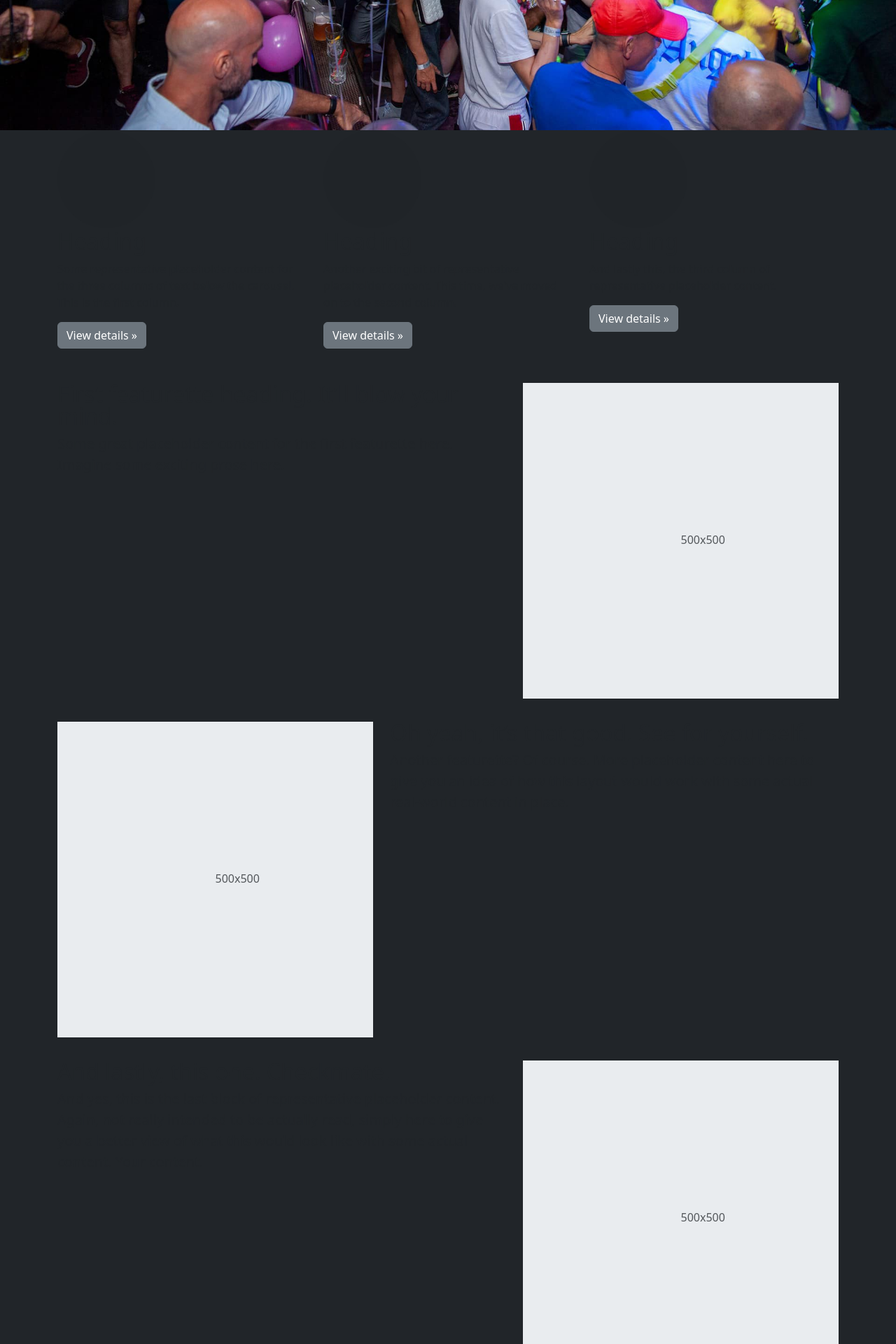
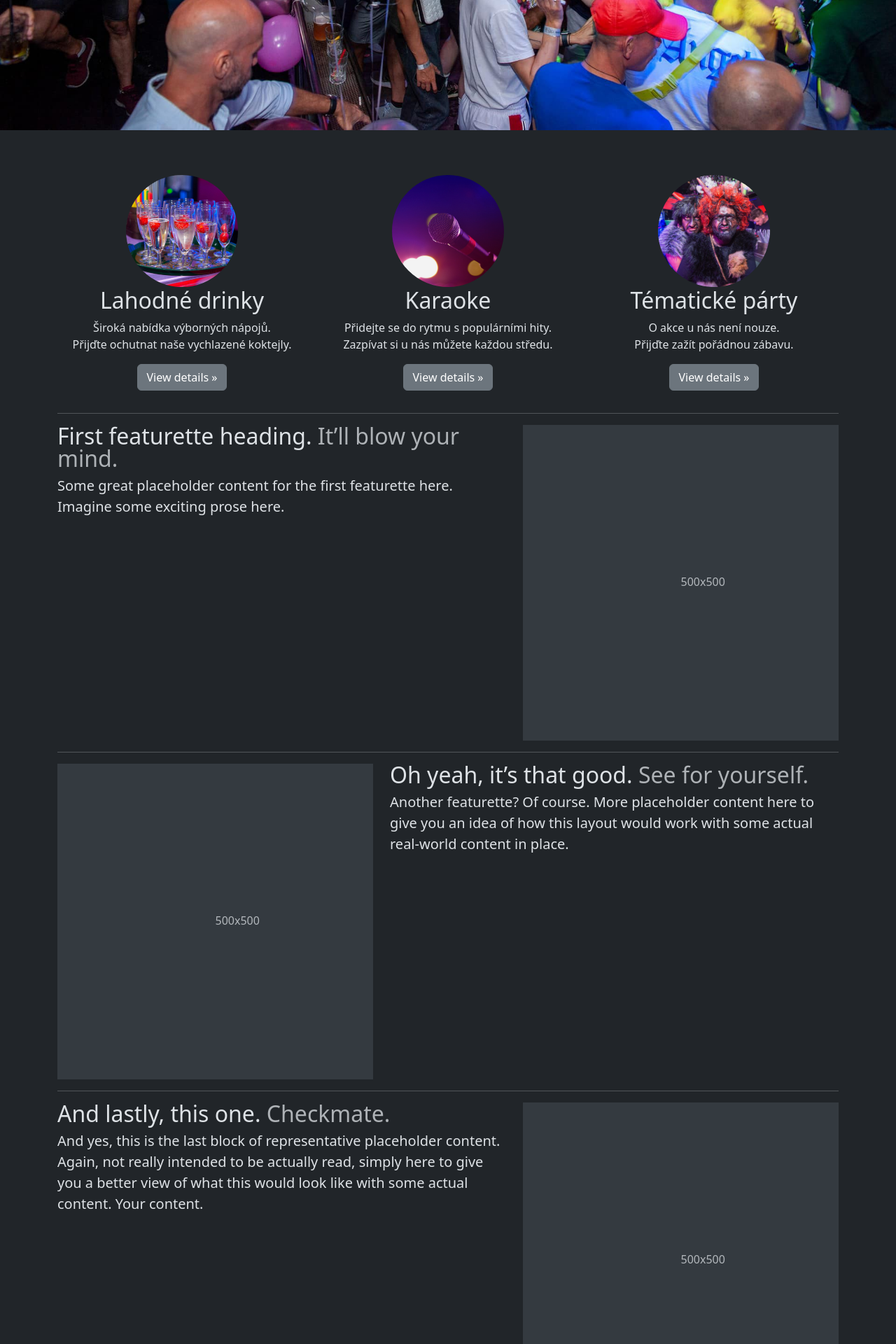
Before and after one commit to VojtaMi/terMIX, a Flask app: page / in a window 1280 px wide. Shown: the part 838-2758 px from the top of the page at 70% size. Run offline with Flask 3, Linux system fonts and the light colour scheme.

Commit message:
features added

```diff
--- a/static/css/styles.css
+++ b/static/css/styles.css
@@ -72,3 +72,10 @@
         font-size: 0.625rem;
     }
 }
+
+.rounded-circle {
+    border-radius: 50%;
+    width: 160px;
+    height: 160px;
+    object-fit: cover; /* Ensures the image covers the container while maintaining its aspect ratio */
+}
--- a/templates/base.html
+++ b/templates/base.html
@@ -1,5 +1,5 @@
 <!DOCTYPE html>
-<html lang="en">
+<html lang="en" data-bs-theme="dark">
 <head>
     <meta charset="UTF-8">
     <title>{% block title %}{% endblock %}</title>
--- a/templates/index.html
+++ b/templates/index.html
@@ -3,7 +3,7 @@
 {% block content %}
 
 <!--poster image-->
-<div id="poster">
+<div id="poster" class="mb-5">
     <img src="static/assets/img/poster.jpg" class="d-block w-100" alt="Bar">
     <div class="carousel-caption">
         <h1>Club Termix</h1>
@@ -11,26 +11,25 @@
     </div>
 </div>
 
-<div class="container marketing">
-
+<div class="container marketing pt-3">
     <!-- Three columns of text below the carousel -->
     <div class="row">
-      <div class="col-lg-4">
-        <svg class="bd-placeholder-img rounded-circle" width="140" height="140" xmlns="http://www.w3.org/2000/svg" role="img" aria-label="Placeholder" preserveAspectRatio="xMidYMid slice" focusable="false"><title>Placeholder</title><rect width="100%" height="100%" fill="var(--bs-secondary-color)"></rect></svg>
-        <h2 class="fw-normal">Heading</h2>
-        <p>Some representative placeholder content for the three columns of text below the carousel. This is the first column.</p>
+      <div class="col-lg-4 d-flex flex-column align-items-center text-center">
+        <img src="static/assets/img/drinks.jpg" alt="glasses with drinks" class="rounded-circle" width="140" height="140">
+        <h2 class="fw-normal">Lahodné drinky</h2>
+        <p>Široká nabídka výborných nápojů. <br>Přijďte ochutnat naše vychlazené koktejly.</p>
         <p><a class="btn btn-secondary" href="#">View details »</a></p>
       </div><!-- /.col-lg-4 -->
-      <div class="col-lg-4">
-        <svg class="bd-placeholder-img rounded-circle" width="140" height="140" xmlns="http://www.w3.org/2000/svg" role="img" aria-label="Placeholder" preserveAspectRatio="xMidYMid slice" focusable="false"><title>Placeholder</title><rect width="100%" height="100%" fill="var(--bs-secondary-color)"></rect></svg>
-        <h2 class="fw-normal">Heading</h2>
-        <p>Another exciting bit of representative placeholder content. This time, we've moved on to the second column.</p>
+       <div class="col-lg-4 d-flex flex-column align-items-center text-center">
+        <img src="static/assets/img/karaoke.jpg" alt="microphone" class="rounded-circle" width="140" height="140">
+        <h2 class="fw-normal">Karaoke</h2>
+        <p>Přidejte se do rytmu s populárními hity. <br> Zazpívat si u nás můžete každou středu.</p>
         <p><a class="btn btn-secondary" href="#">View details »</a></p>
       </div><!-- /.col-lg-4 -->
-      <div class="col-lg-4">
-        <svg class="bd-placeholder-img rounded-circle" width="140" height="140" xmlns="http://www.w3.org/2000/svg" role="img" aria-label="Placeholder" preserveAspectRatio="xMidYMid slice" focusable="false"><title>Placeholder</title><rect width="100%" height="100%" fill="var(--bs-secondary-color)"></rect></svg>
-        <h2 class="fw-normal">Heading</h2>
-        <p>And lastly this, the third column of representative placeholder content.</p>
+      <div class="col-lg-4 d-flex flex-column align-items-center text-center">
+        <img src="static/assets/img/party.jpg" alt="man with costume" class="rounded-circle" width="140" height="140">
+        <h2 class="fw-normal">Tématické párty</h2>
+        <p>O akce u nás není nouze. <br> Přijďte zažít pořádnou zábavu.</p>
         <p><a class="btn btn-secondary" href="#">View details »</a></p>
       </div><!-- /.col-lg-4 -->
     </div><!-- /.row -->
```
Also changed, not shown: static/assets/img/drinks.jpg (added), static/assets/img/karaoke.jpg (added), static/assets/img/party.jpg (added).
